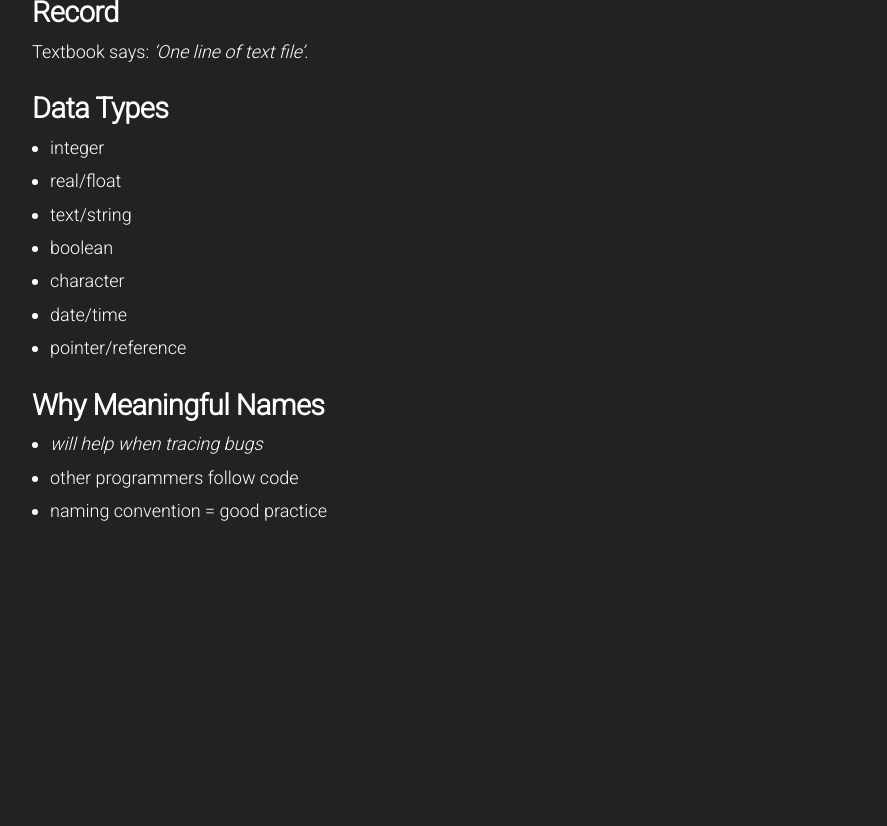
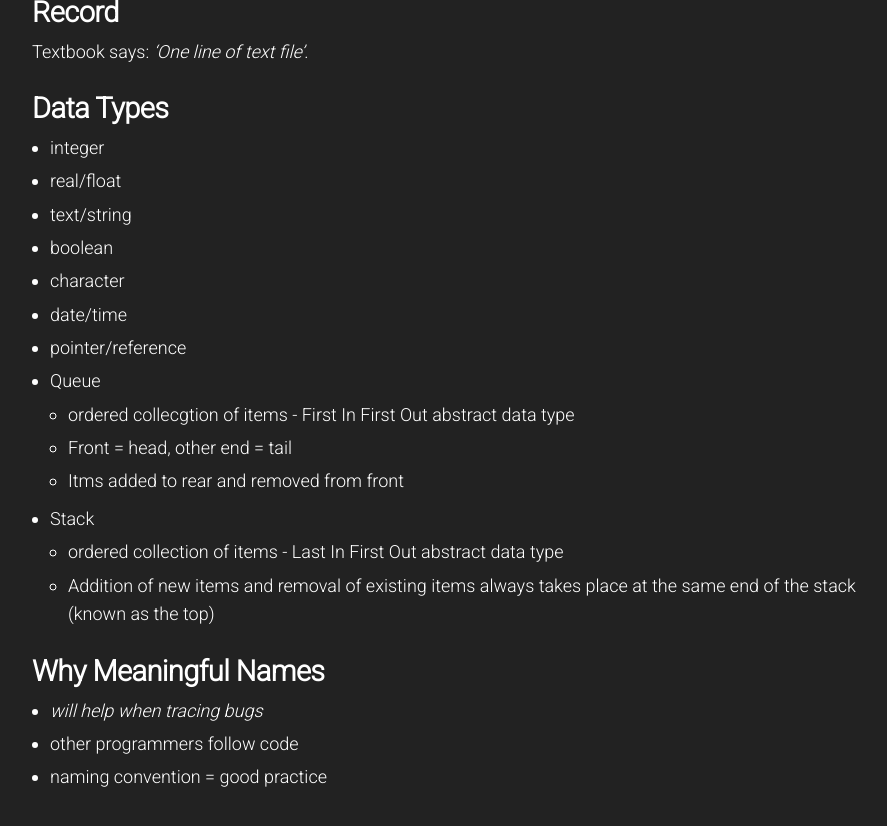
Before and after one commit to pixelchai/alevel, a Jekyll site: the page built from _posts/2018-10-25-1-1.md, in a window 1280 px wide and 900 px high, scrolled down 1403 px. Shown: the top 826 px of the window, without its empty margins (176-1063 px from the left). Built offline with Jekyll 4.4.1, drawn with Linux system fonts in a browser that asks for light colours; before the commit the page ends 2037 px from its top, so only the background shows below that.

Commit message:
content updts

```diff
--- a/_posts/2018-10-25-1-1.md
+++ b/_posts/2018-10-25-1-1.md
@@ -59,6 +59,13 @@ Textbook says: _'One line of text file'_.
 - character
 - date/time
 - pointer/reference
+- Queue
+  - ordered collecgtion of items - First In First Out abstract data type
+  - Front = head, other end = tail
+  - Itms added to rear and removed from front
+- Stack
+  - ordered collection of items - Last In First Out abstract data type
+  - Addition of new items and removal of existing items always takes place at the same end of the stack (known as the top)
 
 ## Why Meaningful Names
 
```
Also changed, not shown: _posts/2018-11-01-1-6.md (+4 -0 lines).
